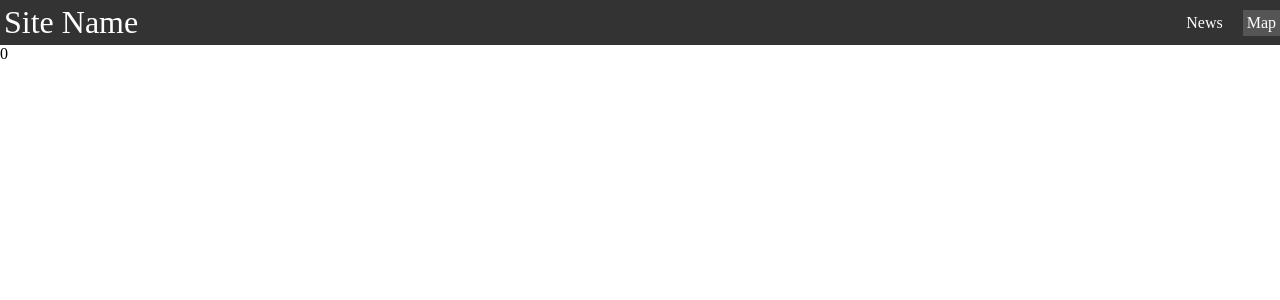
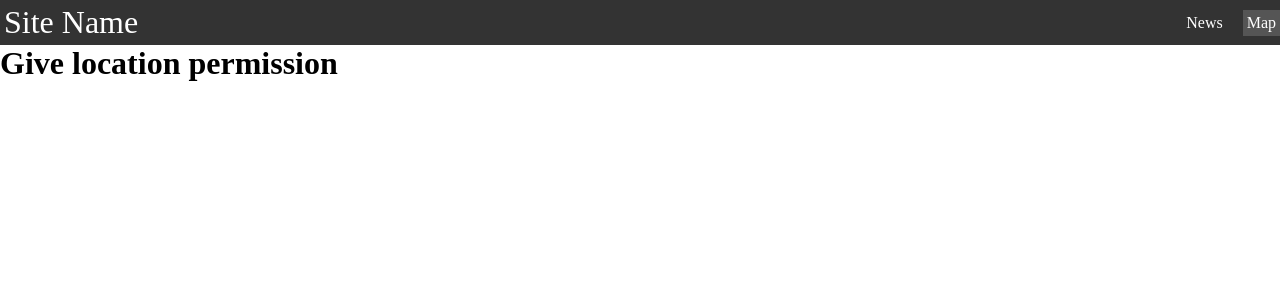
Before and after one commit to KaalaAadmi/ASE-Disaster, a React (Create React App) app: page /maps in a window 1280 px wide. Shown: the top 300 px of the page. Built offline with nearby package versions, Linux system fonts and the light colour scheme; no server answers.

Commit message:
Give Permission Text

```diff
--- a/src/components/Map.js
+++ b/src/components/Map.js
@@ -225,9 +225,11 @@ const Map = (props) => {
     }
   }, [viewState.latitude, viewState.longitude]);
 
+  if ((viewState.latitude && viewState.longitude))
+  {
     return (
       <div>
-      {viewState.latitude && viewState.longitude && (
+        {
           <>
             {/* Add lower div to display the current position of the user --> for testing use */}
             <div className="sidebar">
@@ -237,9 +239,17 @@ const Map = (props) => {
             {/* Add the map to the screen */}
             <div ref={mapContainer} className="map-container" />
           </>
-      )}
+        }
+
       </div>
+
     );
+  }
+  else {
+    return (
+      <div><h1>Give location permission</h1></div>
+    )
+  }
 };
 
 export default Map;
```
Lines whose indentation alone changed are shown as unchanged.
